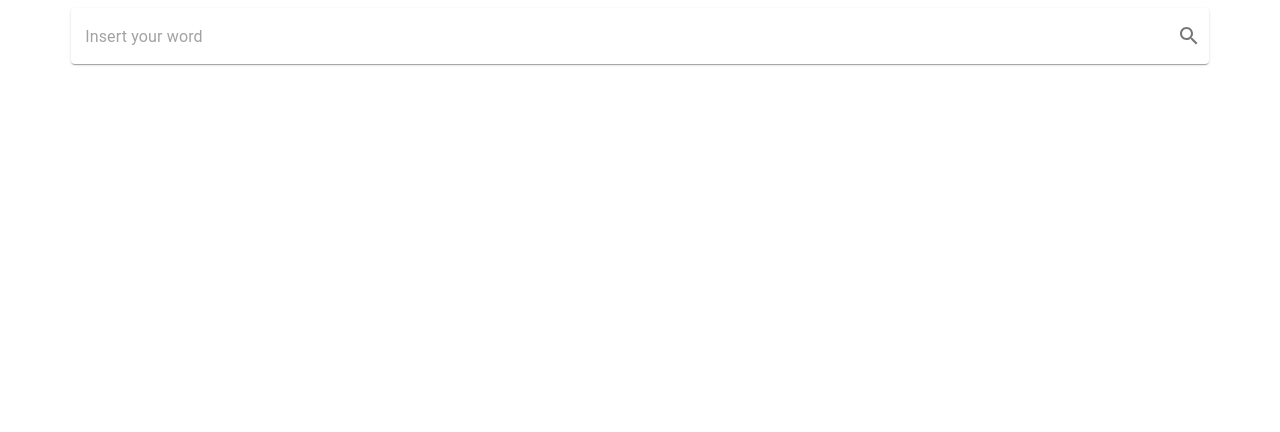
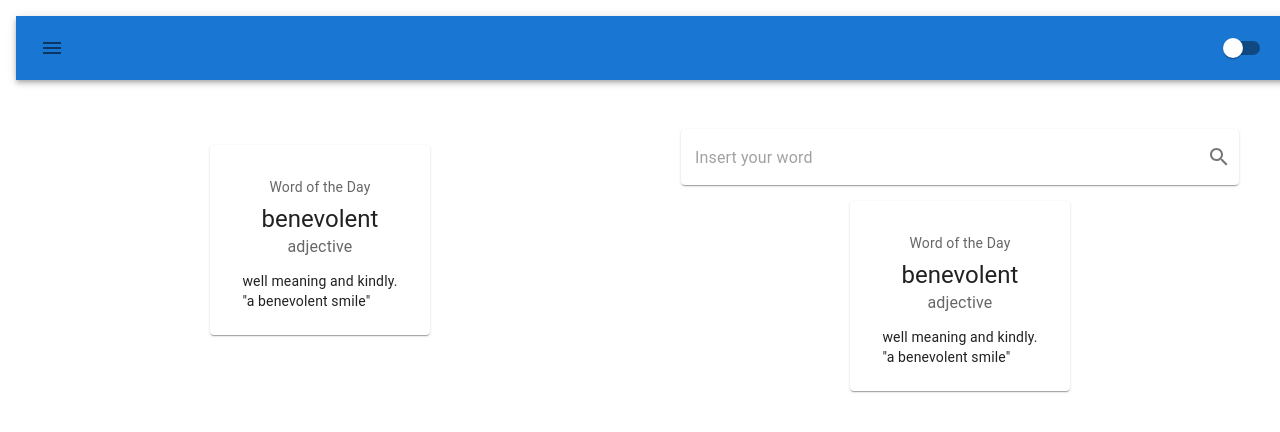
Before and after one commit to Alfredocgn/Dictionary-App, a React (Vite) app in the folder Dictionary-client/client/: page / in a window 1280 px wide. Shown: the top 432 px of the page. Built offline with nearby package versions, Linux system fonts and the light colour scheme.

Commit message:
Dark Mode init

```diff
--- a/Dictionary-client/client/src/App.tsx
+++ b/Dictionary-client/client/src/App.tsx
@@ -1,15 +1,33 @@
-import { SearchBar } from "./components/SearchBar"
+import { CssBaseline, createTheme } from "@mui/material"
+import Layout from "./components/Layout/Layout"
+import { ThemeProvider } from "@mui/material/styles"
+import { ThemeContext } from "./components/Theme/Theme"
+import { useContext } from "react"
+
+
+
 
 function App() {
+
+  const {isDarkMode} = useContext(ThemeContext)
+
+const theme = createTheme({
+  palette:{
+    mode: isDarkMode ? 'dark' : 'light'
+  }
+})
 
 
 
 
   return (
-    <>
-    <SearchBar/>
 
-    </>
+    <ThemeProvider theme={theme}>
+      <CssBaseline/>
+      <Layout/>
+    </ThemeProvider>
+
+
   )
 }
 
--- /dev/null
+++ b/Dictionary-client/client/src/components/Card/Card.tsx
@@ -0,0 +1,38 @@
+import * as React from 'react';
+import Box from '@mui/material/Box';
+import Card from '@mui/material/Card';
+import CardContent from '@mui/material/CardContent';
+import Typography from '@mui/material/Typography';
+
+
+
+
+const card = (
+
+    <CardContent sx={{padding:'2rem',display:'flex',flexDirection:'column',alignItems:'center'}}>
+      <Typography sx={{ fontSize: 14 }} color="text.secondary" gutterBottom>
+        Word of the Day
+      </Typography>
+      <Typography variant="h5" component="div">
+        benevolent
+      </Typography>
+      <Typography sx={{ mb: 1.5 }} color="text.secondary">
+        adjective
+      </Typography>
+      <Typography variant="body2">
+        well meaning and kindly.
+        <br />
+        {'"a benevolent smile"'}
+      </Typography>
+    </CardContent>
+);
+
+export default function OutlinedCard() {
+  return (
+    <Box sx={{ display:'flex',flexDirection:'column', alignItems:'center',maxWidth:'100%',width:'100%'}}>
+
+        <Card sx={{display:'flex',justifyContent:'center',margin:'1rem'}}>{card}</Card>
+
+    </Box>
+  );
+}
--- /dev/null
+++ b/Dictionary-client/client/src/components/Layout/Layout.tsx
@@ -0,0 +1,26 @@
+import { Box, Container } from "@mui/material"
+import NavBar from "../NavBar/NavBar"
+import OutlinedCard from "../Card/Card"
+import { SearchBar } from "../SearchBar/SearchBar"
+
+
+const Layout = () => {
+  return (
+    <Box>
+        <NavBar/>
+        <Box sx={{display:'flex'}}>
+            <Container sx={{flexGrow:1,border:'1px solid white',margin:'1rem',padding:'1rem',heigth:'100vh'}}>
+                <OutlinedCard/>
+            </Container>
+            <Container sx={{flexGrow:1,border:'1px solid white',margin:'1rem',padding:'1rem',height:'100vh'}}>
+                <SearchBar/>
+                <OutlinedCard/>
+            </Container>
+        </Box>
+
+
+    </Box>
+  )
+}
+
+export default Layout
--- /dev/null
+++ b/Dictionary-client/client/src/components/NavBar/NavBar.tsx
@@ -0,0 +1,33 @@
+import AppBar from '@mui/material/AppBar';
+import Box from '@mui/material/Box';
+import Toolbar from '@mui/material/Toolbar';
+import IconButton from '@mui/material/IconButton';
+import MenuIcon from '@mui/icons-material/Menu';
+import { Switch } from '@mui/material';
+import { useContext } from 'react';
+import { ThemeContext } from '../Theme/Theme';
+
+export default function NavBar() {
+    const {isDarkMode,toggleTheme} = useContext(ThemeContext)
+  return (
+    <Box sx={{ flexGrow: 1 ,width:'100%',margin:'1rem'}}>
+      <AppBar position="static" sx={{width:'100%'}}>
+        <Toolbar sx={{display:'flex',justifyContent:'space-between'}}>
+          <IconButton
+            size="large"
+            edge="start"
+            aria-label="menu"
+            sx={{ mr: 2 }}
+          >
+            <MenuIcon />
+          </IconButton>
+          <Switch
+              aria-label="login switch"
+              checked={isDarkMode}
+              onChange={toggleTheme}
+            />
+        </Toolbar>
+      </AppBar>
+    </Box>
+  );
+}
--- a/Dictionary-client/client/src/components/SearchBar.tsx
+++ b/Dictionary-client/client/src/components/SearchBar/SearchBar.tsx
@@ -30,8 +30,8 @@ export const SearchBar = () => {
   }
 
   return (
-    <Box sx={{display:'flex',justifyContent:'center'}}>
-      <Paper sx={{display:'flex',width:'90%'}}>
+    <Box sx={{display:'flex',justifyContent:'center',width:'100%'}}>
+      <Paper sx={{display:'flex',width:'100%'}}>
         <TextField
         sx={{'& fieldset': {border:'none'}, width:'100%'}}
         onChange={handleChange}
--- /dev/null
+++ b/Dictionary-client/client/src/components/Theme/Theme.tsx
@@ -0,0 +1,30 @@
+import React,{useState} from 'react'
+
+export const ThemeContext = React.createContext<{
+    isDarkMode: boolean;
+    toggleTheme: () => void;
+  }>({
+    isDarkMode: false,
+    toggleTheme: () => {},
+  })
+
+export function ThemeProvider(props:any) {
+    const [isDarkMode,setIsDarkMode] = useState(false)
+
+    const toggleTheme = () => {
+        setIsDarkMode(!isDarkMode)
+    }
+
+    const theme = {
+        palette:{
+            mode:isDarkMode ? 'dark' : 'light',
+        }
+    }
+
+    return (
+        <ThemeContext.Provider value={{isDarkMode,toggleTheme}}>
+            <ThemeProvider theme={theme}>{props.children}</ThemeProvider>
+
+        </ThemeContext.Provider>
+    )
+}
```
Also changed, not shown: Dictionary-client/client/src/components/DefinitionList/DefinitionList.tsx (renamed from Dictionary-client/client/src/components/DefinitionList.tsx).
